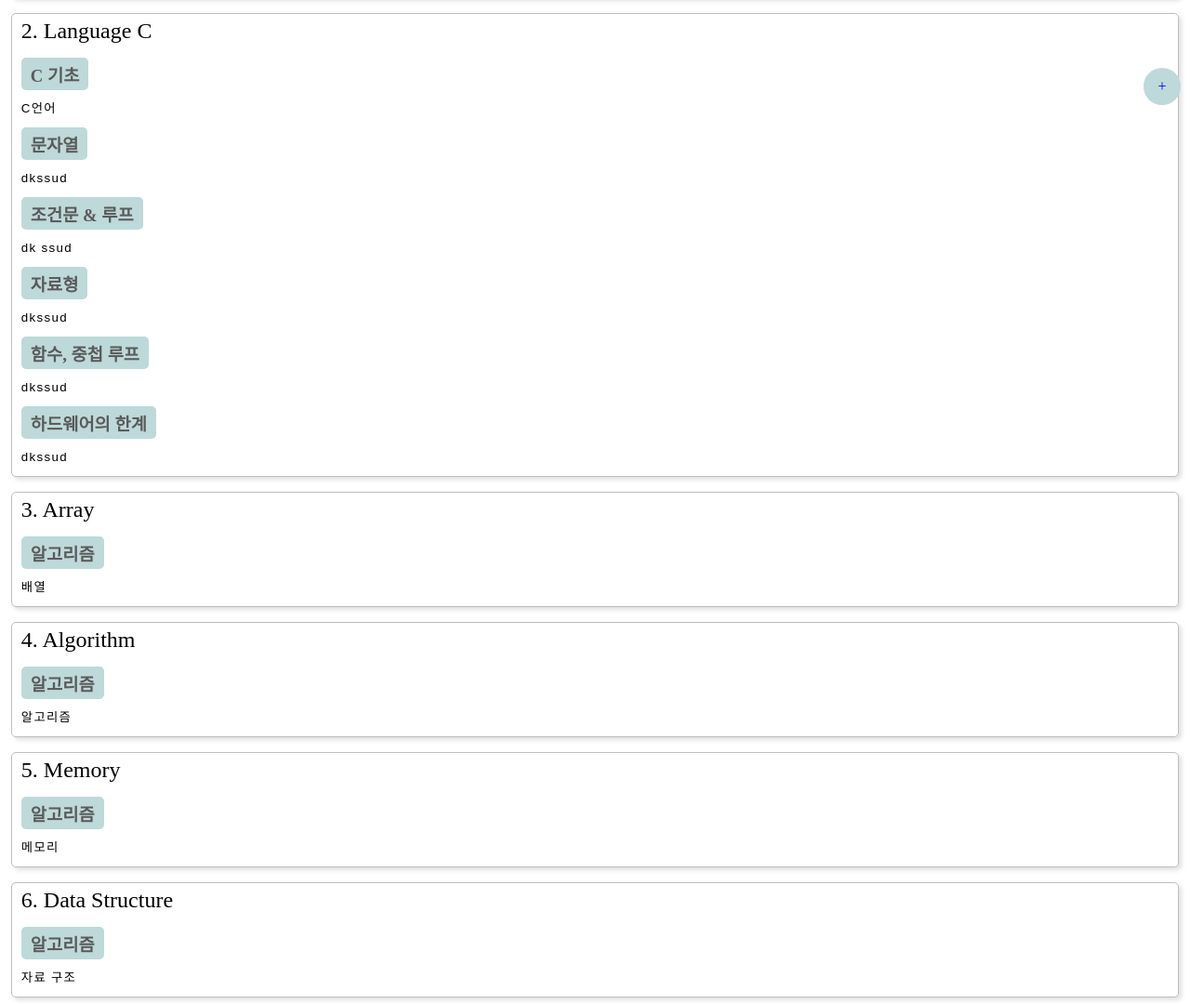
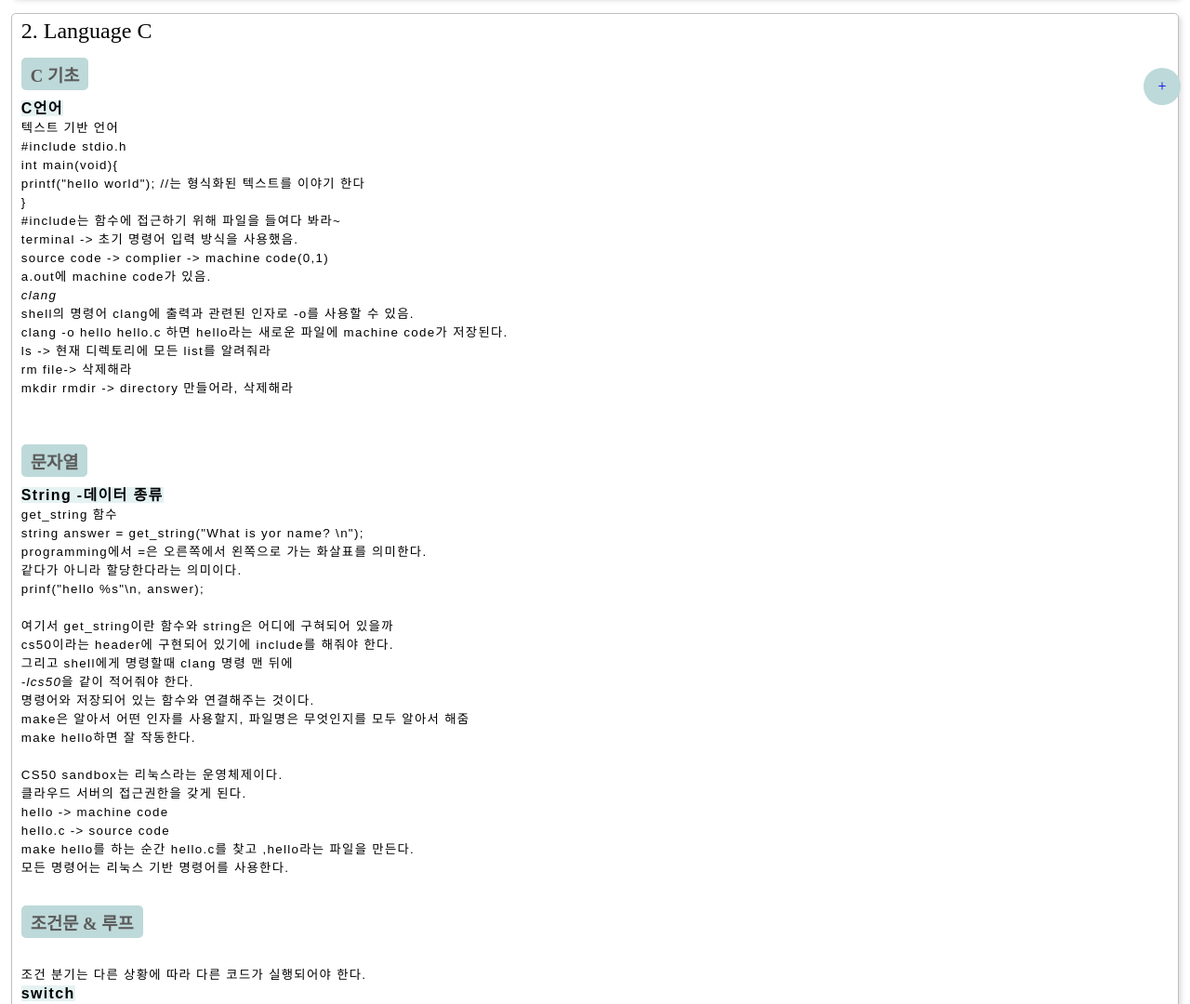
Before and after one commit to wldud01/wldud01.github.io, a plain HTML site: page CS50 lecture/CS50_content.html in a window 1280 px wide. Shown: the part 677-1757 px from the top of the page at 93% size. Drawn offline with Linux system fonts and the light colour scheme.

Commit message:
Update CS50!

```diff
--- a/CS50 lecture/CS50_content.html
+++ b/CS50 lecture/CS50_content.html
@@ -62,17 +62,111 @@
             <head><h2>2. Language C</h2></head>
             <h3>C 기초</h3>
             <pre>
-                C언어
+                <strong>C언어</strong>
+                텍스트 기반 언어
+                #include stdio.h
+                int main(void){
+                    printf("hello world"); //는 형식화된 텍스트를 이야기 한다
+                }
+                #include는 함수에 접근하기 위해 파일을 들여다 봐라~
+                terminal -> 초기 명령어 입력 방식을 사용했음.
+                source code -> complier -> machine code(0,1)
+                a.out에 machine code가 있음.
+                <i>clang</i>
+                shell의 명령어 clang에 출력과 관련된 인자로 -o를 사용할 수 있음.
+                clang -o hello hello.c 하면 hello라는 새로운 파일에 machine code가 저장된다.
+                ls -> 현재 디렉토리에 모든 list를 알려줘라
+                rm file-> 삭제해라
+                mkdir rmdir -> directory 만들어라, 삭제해라
+
+
             </pre>
 
             <h3>문자열</h3>
             <pre>
-                dkssud
+                <strong>String -데이터 종류</strong>
+                get_string 함수
+                string answer = get_string("What is yor name? \n");
+                programming에서 =은 오른쪽에서 왼쪽으로 가는 화살표를 의미한다.
+                같다가 아니라 할당한다라는 의미이다.
+                prinf("hello %s"\n, answer);
+
+                여기서 get_string이란 함수와 string은 어디에 구혀되어 있을까
+                cs50이라는 header에 구현되어 있기에 include를 해줘야 한다.
+                그리고 shell에게 명령할때 clang 명령 맨 뒤에
+                <i>-lcs50</i>을 같이 적어줘야 한다.
+                명령어와 저장되어 있는 함수와 연결해주는 것이다.
+                make은 알아서 어떤 인자를 사용할지, 파일명은 무엇인지를 모두 알아서 해줌
+                make hello하면 잘 작동한다.
+
+                CS50 sandbox는 리눅스라는 운영체제이다.
+                클라우드 서버의 접근권한을 갖게 된다.
+                hello -> machine code
+                hello.c -> source code
+                make hello를 하는 순간 hello.c를 찾고 ,hello라는 파일을 만든다.
+                모든 명령어는 리눅스 기반 명령어를 사용한다.
+
             </pre>
 
             <h3>조건문 & 루프</h3>
             <pre>
-                dk ssud
+
+                조건 분기는 다른 상황에 따라 다른 코드가 실행되어야 한다.
+                <strong>switch</strong>
+                switch(x){
+                    case1:
+                        printf();
+                        break;
+                    case2:
+                        prinf();
+                        break;
+                    default:
+                        printf();
+                }
+                switch문은 조건식의 결과값에 따라 매칭되는 case코드를 실행시킨다.
+
+                <strong>3항 연산자</strong>
+                int y = ( x > 3 ) ? 2 : 1;
+                // 조건 ? true : false
+
+
+                <strong>if</strong>
+                if( x < y ){
+                    printf("x is less than y\n");
+                }
+                else if{
+
+                }
+                else{
+
+                }
+
+                <strong>While</strong>
+                반복적인 상황
+                int i = 1
+                while( true ){ //loop forever
+                }
+                while(i < 50 ){
+                    printf("hello\n")
+                    i++;
+
+                }
+
+                <strong>for</strong>
+                for(int i =0; i < 50 ; i++){
+                    printf( " hello world! " )
+                }
+
+                <strong>생각해 보기 part</strong>
+                for(int i =0; i < 10; i++ ){
+                    printf("Fun programming!\n");
+                }
+                int i =0;
+                while(i < 10 ){
+                    printf("Fun programming\n");
+                }
+
+
             </pre>
 
             <h3>자료형</h3>
```
Also changed, not shown: 3 other files.
